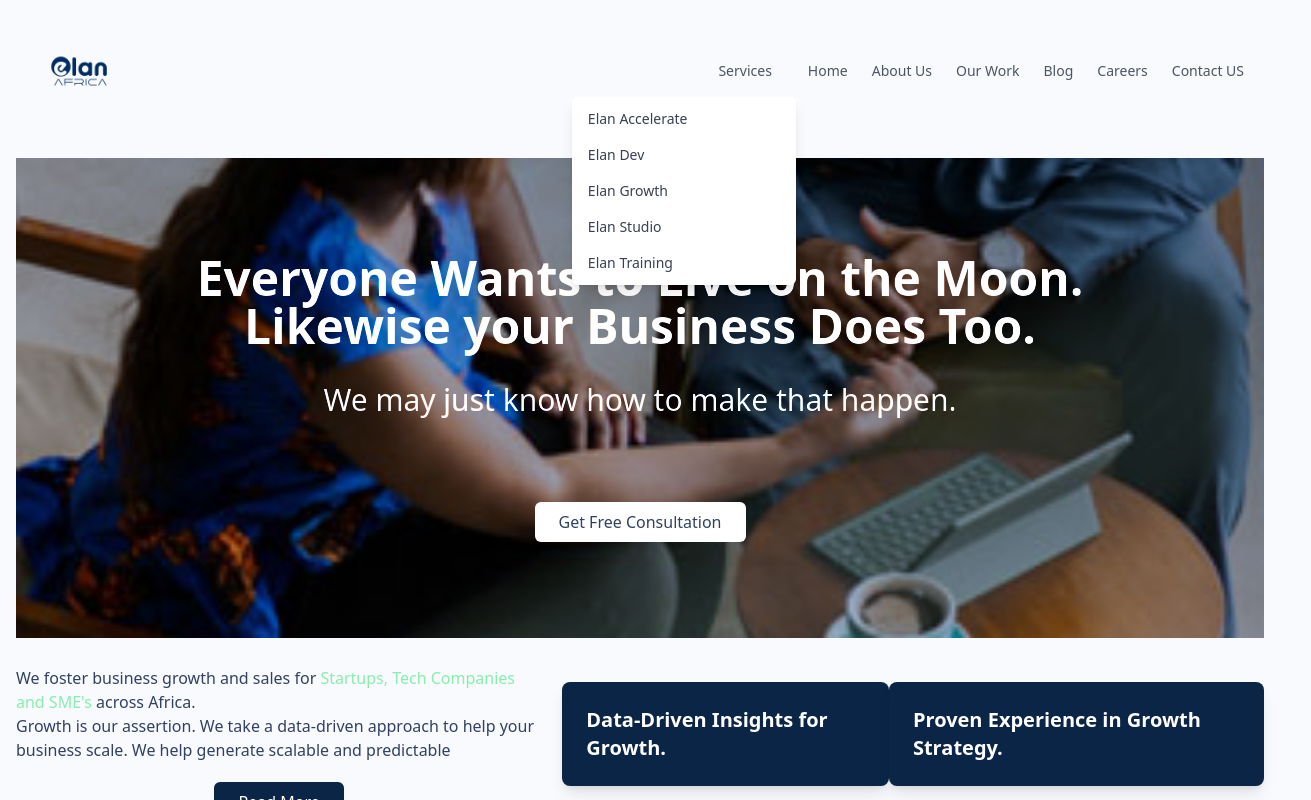
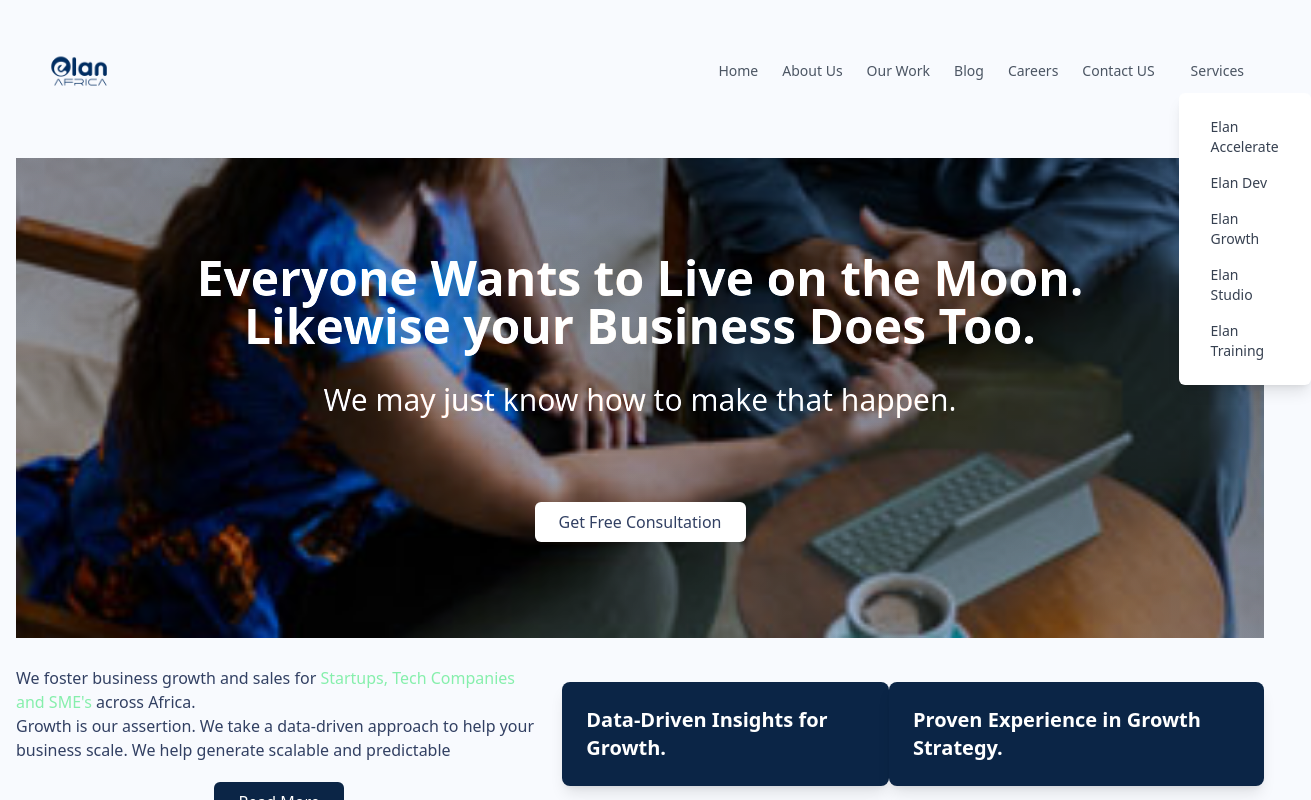
Before and after one commit to elanafrica/elan-website3, a Next.js app: page / in a window 1280 px wide. Both pictures are taken after a click on the button "Services". Shown: the top 800 px of the page, 1311 px wide, since content can reach past the window. Built offline with nearby package versions, Linux system fonts and the light colour scheme.

Commit message:
updated nav

```diff
--- a/components/Navbar.jsx
+++ b/components/Navbar.jsx
@@ -54,55 +54,11 @@ function Navbar() {
           )}
         </button>
 
-        {isOpen ? (
-          <nav className="md:ml-auto md:w-auto">
-            <div className="relative inline-block text-left">
-              <button
-                className="text-black-300 hover:bg-[rgb(7,39,78)] hover:text-white px-3 py-2 rounded-md text-sm font-medium"
-                onClick={() => setIsOpen(!isOpen)}
+        <nav
+          className={`${
+            isOpen ? "flex" : "hidden"
+          } md:block md:flex md:items-center md:w-auto mt-4 md:mt-0`}
         >
-                <Link
-                  href="/Services"
-                  className="text-black-300 hover:bg-[rgb(7,39,78)] hover:text-white px-3 py-2 rounded-md text-sm font-medium"
-                >
-                  Services
-                </Link>
-              </button>
-              <div className="absolute right-0 mt-2 w-56 bg-white rounded-md shadow-lg z-50">
-                <div className="py-1">
-                  <Link
-                    href="/ElanAccelerate"
-                    className="block px-4 py-2 text-sm text-gray-700 hover:bg-[rgb(7,39,78)] hover:text-white"
-                  >
-                    Elan Accelerate
-                  </Link>
-                  <Link
-                    href="/ElanDev"
-                    className="block px-4 py-2 text-sm text-gray-700 hover:bg-[rgb(7,39,78)] hover:text-white"
-                  >
-                    Elan Dev
-                  </Link>
-                  <Link
-                    href="/ElanGrowth"
-                    className="block px-4 py-2 text-sm text-gray-700 hover:bg-[rgb(7,39,78)] hover:text-white"
-                  >
-                    Elan Growth
-                  </Link>
-                  <Link
-                    href="/ElanStudio"
-                    className="block px-4 py-2 text-sm text-gray-700 hover:bg-[rgb(7,39,78)] hover:text-white"
-                  >
-                    Elan Studio
-                  </Link>
-                  <Link
-                    href="/ElanTraining"
-                    className="block px-4 py-2 text-sm text-gray-700 hover:bg-[rgb(7,39,78)] hover:text-white"
-                  >
-                    Elan Training
-                  </Link>
-                </div>
-              </div>
-            </div>
           <Link
             href="/"
             className="text-black-300 hover:bg-[rgb(7,39,78)] hover:text-white px-3 py-2 rounded-md text-sm font-medium"
@@ -139,56 +95,17 @@ function Navbar() {
           >
             Contact US
           </Link>
-          </nav>
-        ) : (
-          <nav className="hidden md:flex md:ml-auto md:w-auto items-center text-base justify-center gap-4 mt-4 md:mt-0">
-            <Link
-              href="/"
-              className="text-black-300 hover:bg-[rgb(7,39,78)] hover:text-white px-3 py-2 rounded-md text-sm font-medium"
-            >
-              Home
-            </Link>
-            <Link
-              href="/AboutUs"
-              className="text-black-300 hover:bg-[rgb(7,39,78)] hover:text-white px-3 py-2 rounded-md text-sm font-medium"
-            >
-              About Us
-            </Link>
-            <Link
-              href="/OurWork"
-              className="text-black-300 hover:bg-[rgb(7,39,78)] hover:text-white px-3 py-2 rounded-md text-sm font-medium"
-            >
-              Our Work
-            </Link>
-            <Link
-              href="/Blog"
-              className="text-black-300 hover:bg-[rgb(7,39,78)] hover:text-white px-3 py-2 rounded-md text-sm font-medium"
-            >
-              Blog
-            </Link>
-            <Link
-              href="/Careers"
-              className="text-black-300 hover:bg-[rgb(7,39,78)] hover:text-white px-3 py-2 rounded-md text-sm font-medium"
-            >
-              Careers
-            </Link>
-            <Link
-              href="/ContactUs"
-              className="text-black-300 hover:bg-[rgb(7,39,78)] hover:text-white px-3 py-2 rounded-md text-sm font-medium"
-            >
-              Contact US
-            </Link>
-            <div className="relative">
+          <div className="relative ml-3">
             <button
               className="text-black-300 hover:bg-[rgb(7,39,78)] hover:text-white px-3 py-2 rounded-md text-sm font-medium"
-                onClick={() => setIsOpen(!isOpen)}
+              onClick={toggleMenu}
             >
               Services
             </button>
             <div
               className={`${
                 isOpen ? "block" : "hidden"
-                } absolute z-50 bg-white p-4 mt-1 rounded-md shadow-lg`}
+              } absolute z-10 bg-white p-4 mt-1 rounded-md shadow-lg`}
             >
               <Link
                 href="/ElanAccelerate"
@@ -223,7 +140,6 @@ function Navbar() {
             </div>
           </div>
         </nav>
-        )}
       </div>
     </header>
   );
```
Lines whose indentation alone changed are shown as unchanged.
